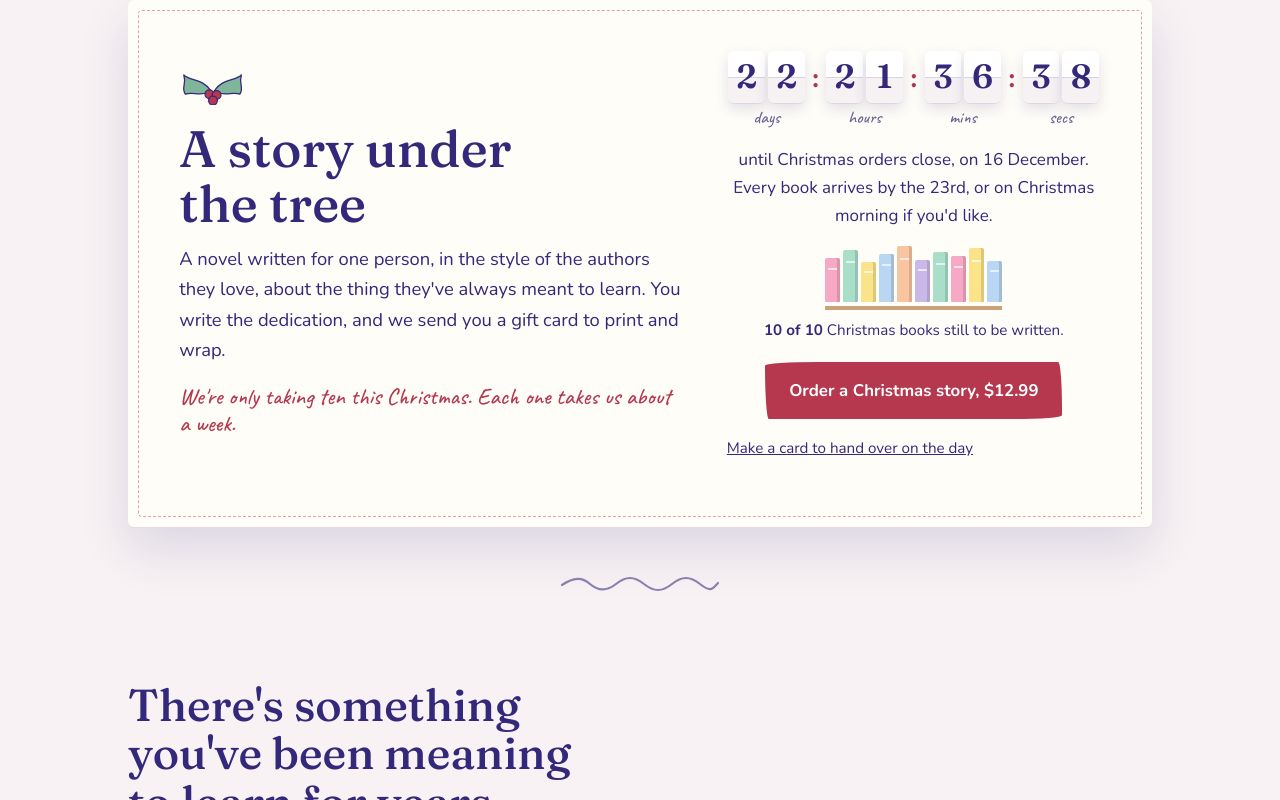
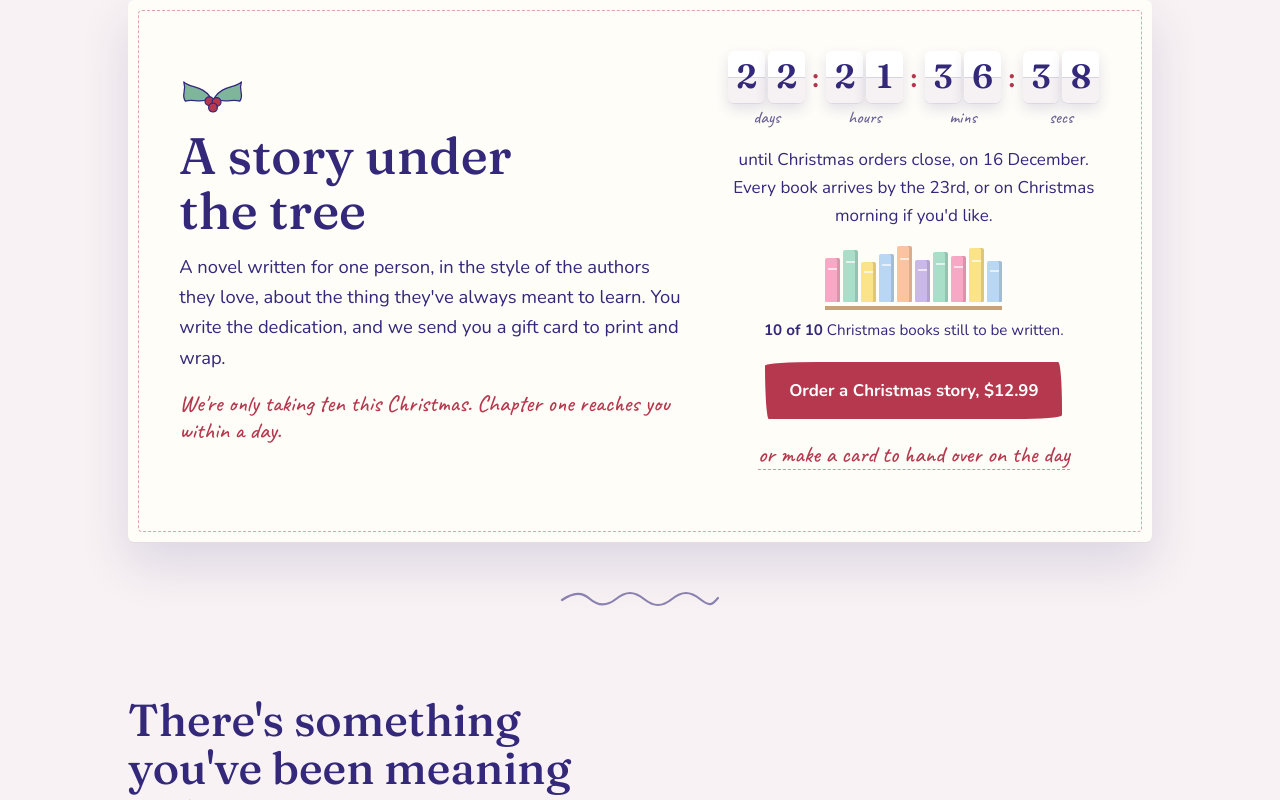
Before and after one commit to jontravelist/learnedbyheart-site, a plain HTML site: page index.html in a window 1280 px wide. Shown: the part 1020-1820 px from the top of the page. Drawn offline with nearby package versions, Linux system fonts and the light colour scheme.

Commit message:
Christmas box: centred, handwritten gift-card link; timing line matches the 24-hour promise
Co-Authored-By: Claude Opus 5.5 <noreply@anthropic.com>

```diff
--- a/index.html
+++ b/index.html
@@ -260,6 +260,9 @@ details p{margin:.6rem 0 0}
 .count-note{text-align:left;margin:0 0 1rem}
 @media (min-width:56rem){.count-note{text-align:center}}
 .xmas .btn{background:var(--berry)}
+.xmas-card-link{margin-top:.9rem}
+.xmas-card-link a{font-family:var(--hand);font-size:1.45rem;color:var(--berry);text-decoration:none;border-bottom:1.5px dashed color-mix(in srgb,var(--berry) 55%,transparent);padding-bottom:.05rem}
+.xmas-card-link a:hover{border-bottom-style:solid}
 @media (min-width:56rem){.xmas-cta{text-align:center}}
 .xmas-closed .count,.xmas-closed .xmas-open{display:none}
 .xmas-closed-msg{display:none}
@@ -320,7 +323,7 @@ footer nav{display:flex;flex-wrap:wrap;gap:.4rem 1.4rem;margin-bottom:.6rem}
       <svg class="holly" viewBox="0 0 84 48" aria-hidden="true"><path d="M40 30 C 30 14, 14 18, 6 10 C 10 22, 2 26, 8 34 C 18 30, 26 38, 40 30 Z" fill="#7FB59A" stroke="#33287A" stroke-width="1.6" stroke-linejoin="round"/><path d="M44 30 C 54 14, 70 18, 78 10 C 74 22, 82 26, 76 34 C 66 30, 58 38, 44 30 Z" fill="#7FB59A" stroke="#33287A" stroke-width="1.6" stroke-linejoin="round"/><circle cx="38" cy="34" r="5.5" fill="#B5384E" stroke="#33287A" stroke-width="1.5"/><circle cx="47" cy="35" r="5.5" fill="#B5384E" stroke="#33287A" stroke-width="1.5"/><circle cx="42.5" cy="42" r="5.5" fill="#B5384E" stroke="#33287A" stroke-width="1.5"/></svg>
       <h2 id="xmas-h">A story under the tree</h2>
       <p class="lead">A novel written for one person, in the style of the authors they love, about the thing they've always meant to learn. You write the dedication, and we send you a gift card to print and wrap.</p>
-      <p class="hand xmas-open">We're only taking ten this Christmas. Each one takes us about a week.</p>
+      <p class="hand xmas-open">We're only taking ten this Christmas. Chapter one reaches you within a day.</p>
       <p class="xmas-closed-msg">Christmas orders have now closed. Thank you to everyone who ordered. We open again in January.</p>
     </div>
     <div>
@@ -334,7 +337,7 @@ footer nav{display:flex;flex-wrap:wrap;gap:.4rem 1.4rem;margin-bottom:.6rem}
       <div class="shelf xmas-open" data-shelf aria-hidden="true"></div>
       <p class="shelf-note xmas-open"><b><span data-left>10</span> of 10</b> Christmas books still to be written.</p>
       <p class="xmas-open xmas-cta"><a class="btn" href="#" data-link="form">Order a Christmas story, $12.99</a></p>
-      <p class="xmas-open" style="margin-top:.6rem;font-size:.95rem"><a href="gift-card/">Make a card to hand over on the day</a></p>
+      <p class="xmas-open xmas-cta xmas-card-link"><a href="gift-card/">or make a card to hand over on the day</a></p>
     </div>
   </div>
 </section>
```
